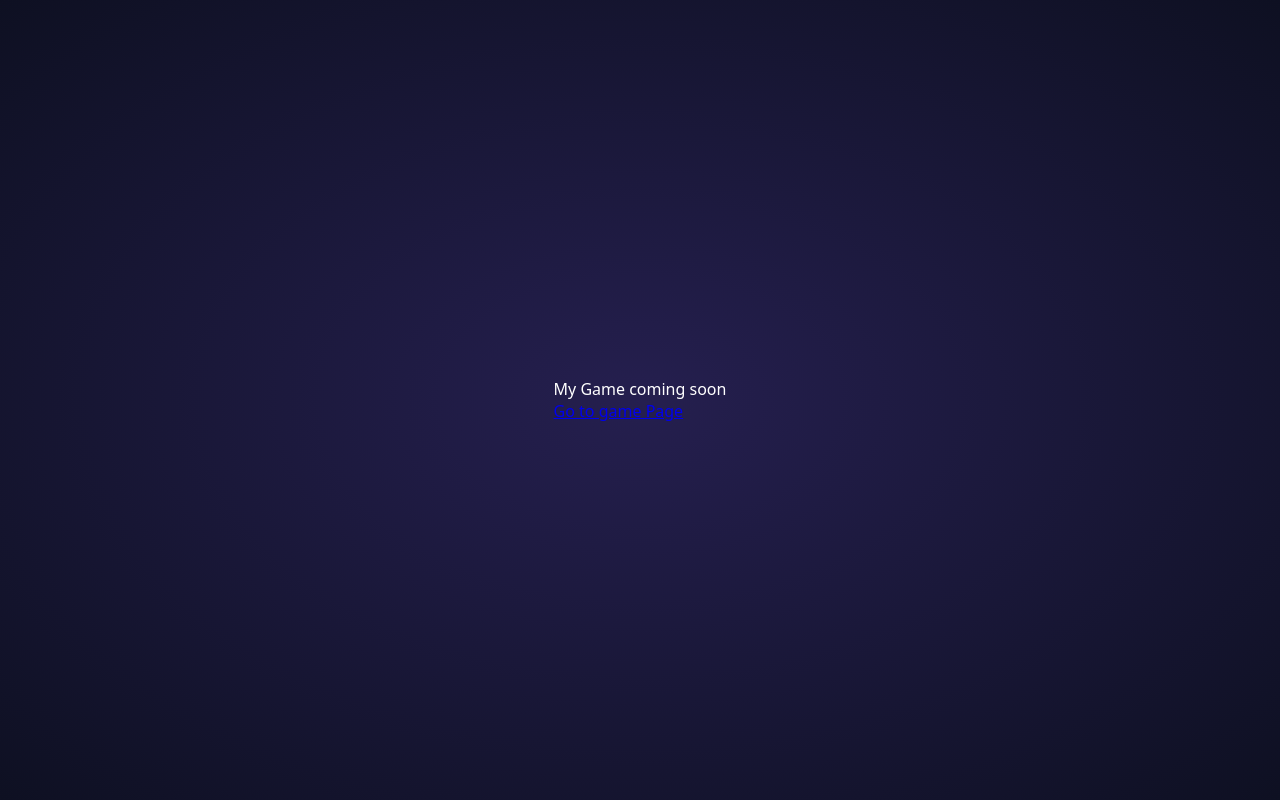
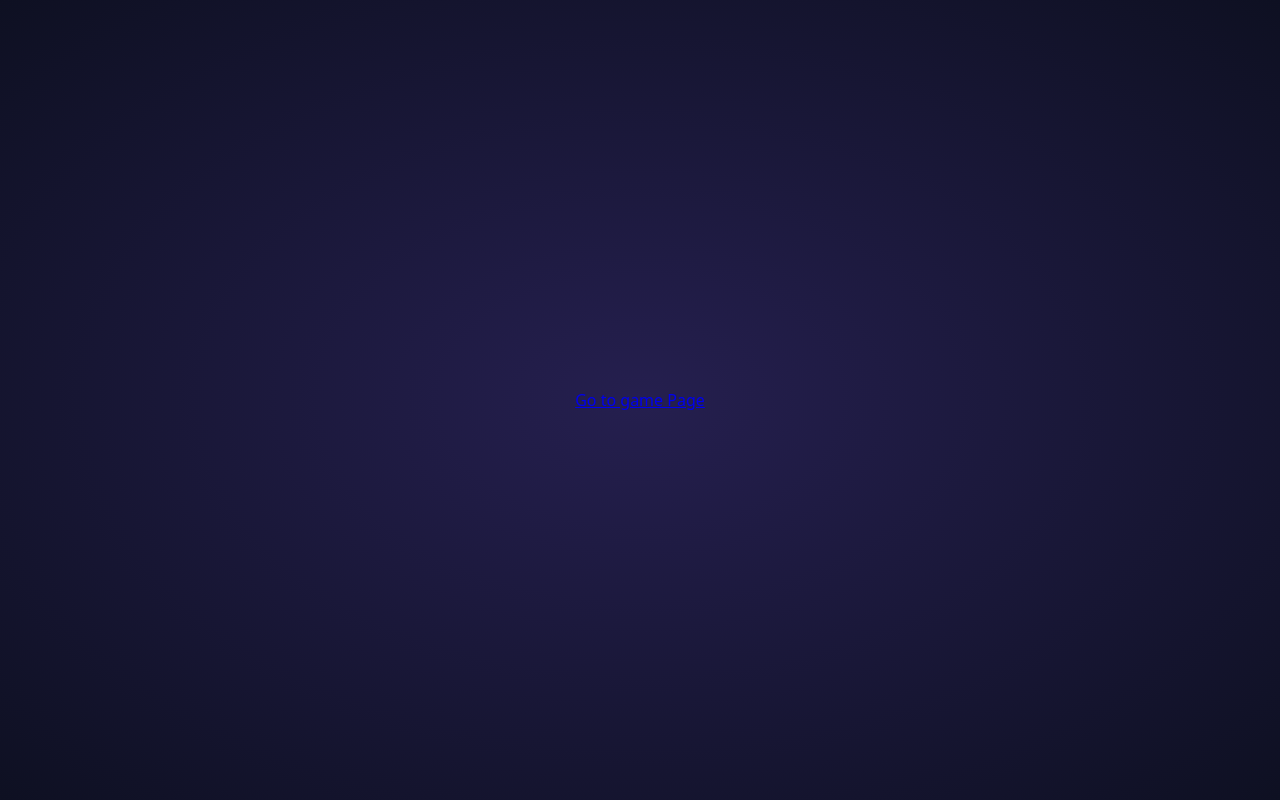
Before and after one commit to edwindijas/epic-battle, a React (Create React App) app in the folder static/epic-battle/: page / in a window 1280 px wide. Built offline with nearby package versions, Linux system fonts and the light colour scheme.

Commit message:
EBX-15 Add React Intl

```diff
--- a/static/epic-battle/package.json
+++ b/static/epic-battle/package.json
@@ -14,6 +14,7 @@
     "@types/styled-components": "^5.1.26",
     "react": "^18.2.0",
     "react-dom": "^18.2.0",
+    "react-intl": "^6.2.5",
     "react-router-dom": "^6.6.1",
     "react-scripts": "5.0.1",
     "styled-components": "^5.3.6",
--- a/static/epic-battle/src/App.tsx
+++ b/static/epic-battle/src/App.tsx
@@ -1,11 +1,14 @@
 import React from 'react';
+import { IntlProvider } from 'react-intl';
 import { Router } from './router/Router';
+import defaultMessages from 'lang/en.json'
 
 function App() {
   return (
     <div data-testid='main-app' className="App">
-      My Game coming soon
-      <Router />
+      <IntlProvider locale='en' messages={defaultMessages} >
+        <Router />
+      </IntlProvider>
     </div>
   );
 }
--- /dev/null
+++ b/static/epic-battle/src/lang/en.json
@@ -0,0 +1,5 @@
+{
+    "app.page.home.epic": "epic",
+    "app.page.home.battle": "battle",
+    "app.page.home.startGame": "start game"
+}
```
Also changed, not shown: 1 other file (tests, documents, lock files or other folders).
